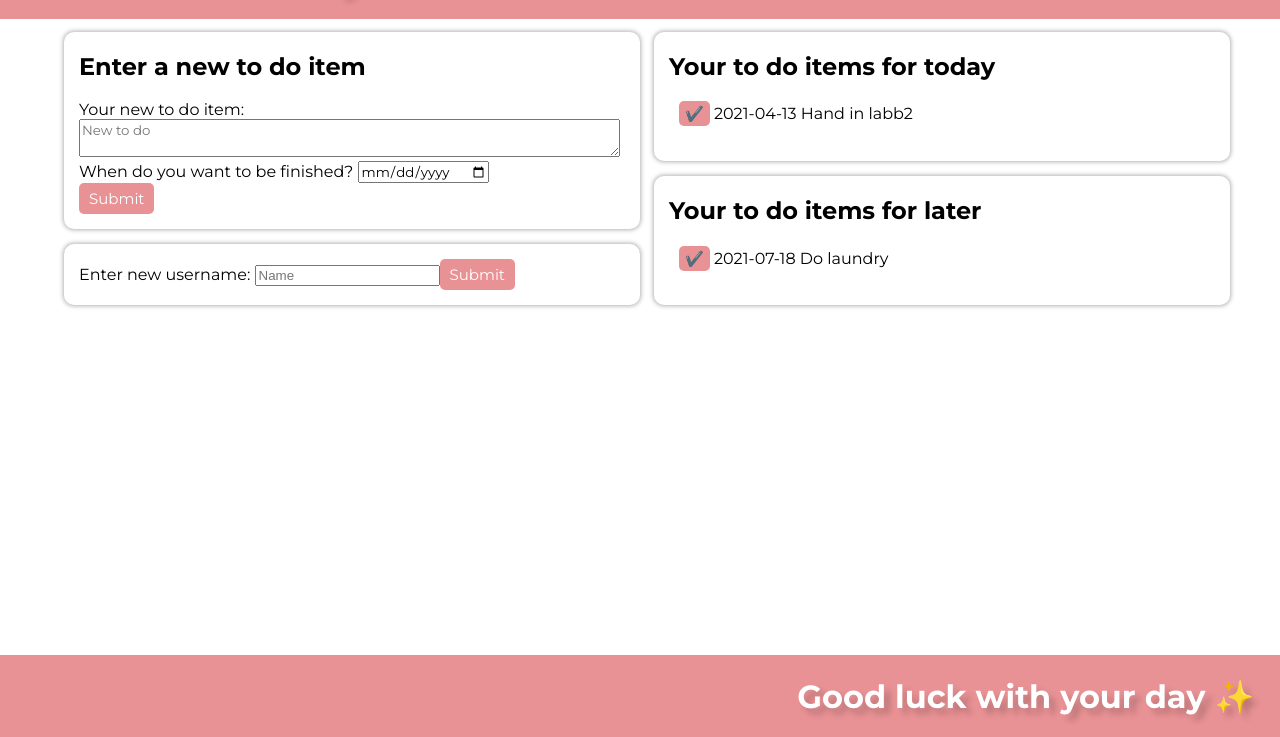
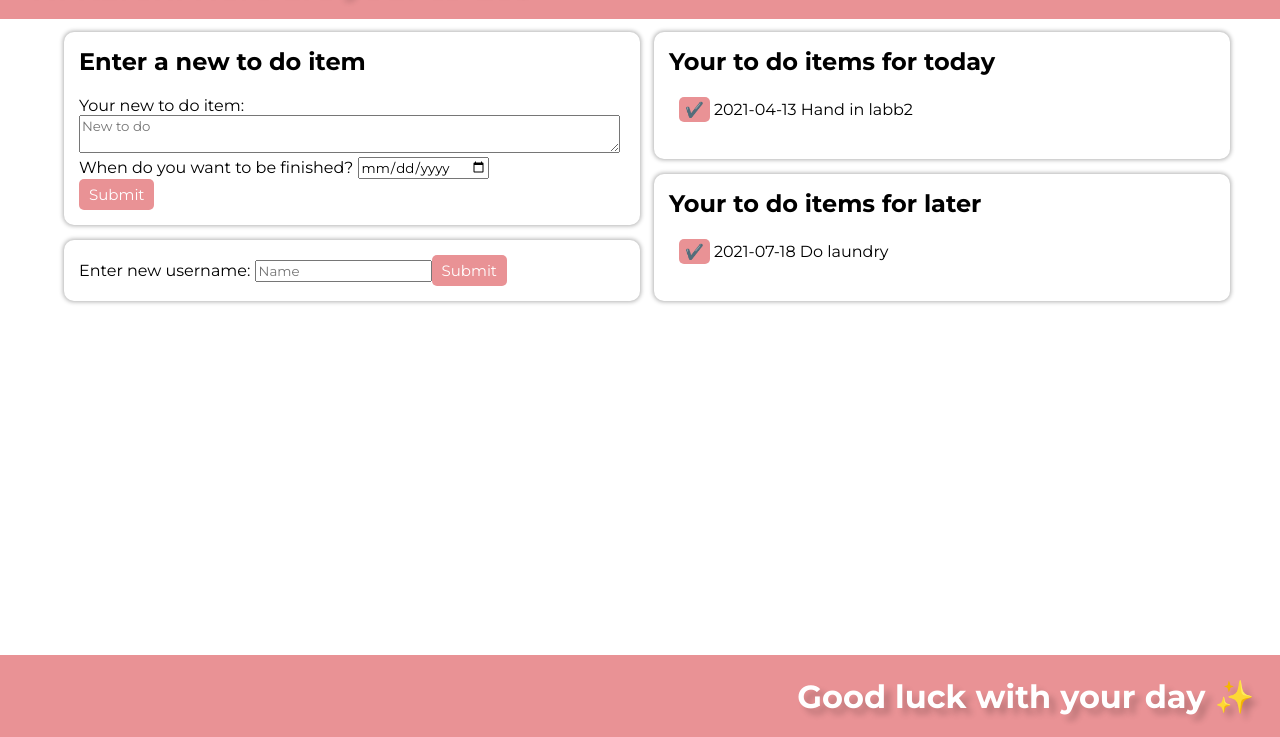
Before and after one commit to NovelleCode/todo-website, a plain HTML site: page index.html in a window 1280 px wide. Shown: the part 63-800 px from the top of the page. Drawn offline with nearby package versions, Linux system fonts and the light colour scheme.

Commit message:
Fixed issue with h2

```diff
--- a/css/style.css
+++ b/css/style.css
@@ -34,6 +34,8 @@ h1 {
 
 h2 {
     font-size: 22px;
+    padding-top: 15px;
+    margin-top: 0;
 }
 
 .section-container {
@@ -78,6 +80,9 @@ textarea {
     cursor: pointer;
 }
 
+input {
+    font-family: 'Montserrat', sans-serif;
+}
 
 .submit {
     font-family: 'Montserrat', sans-serif;
```
